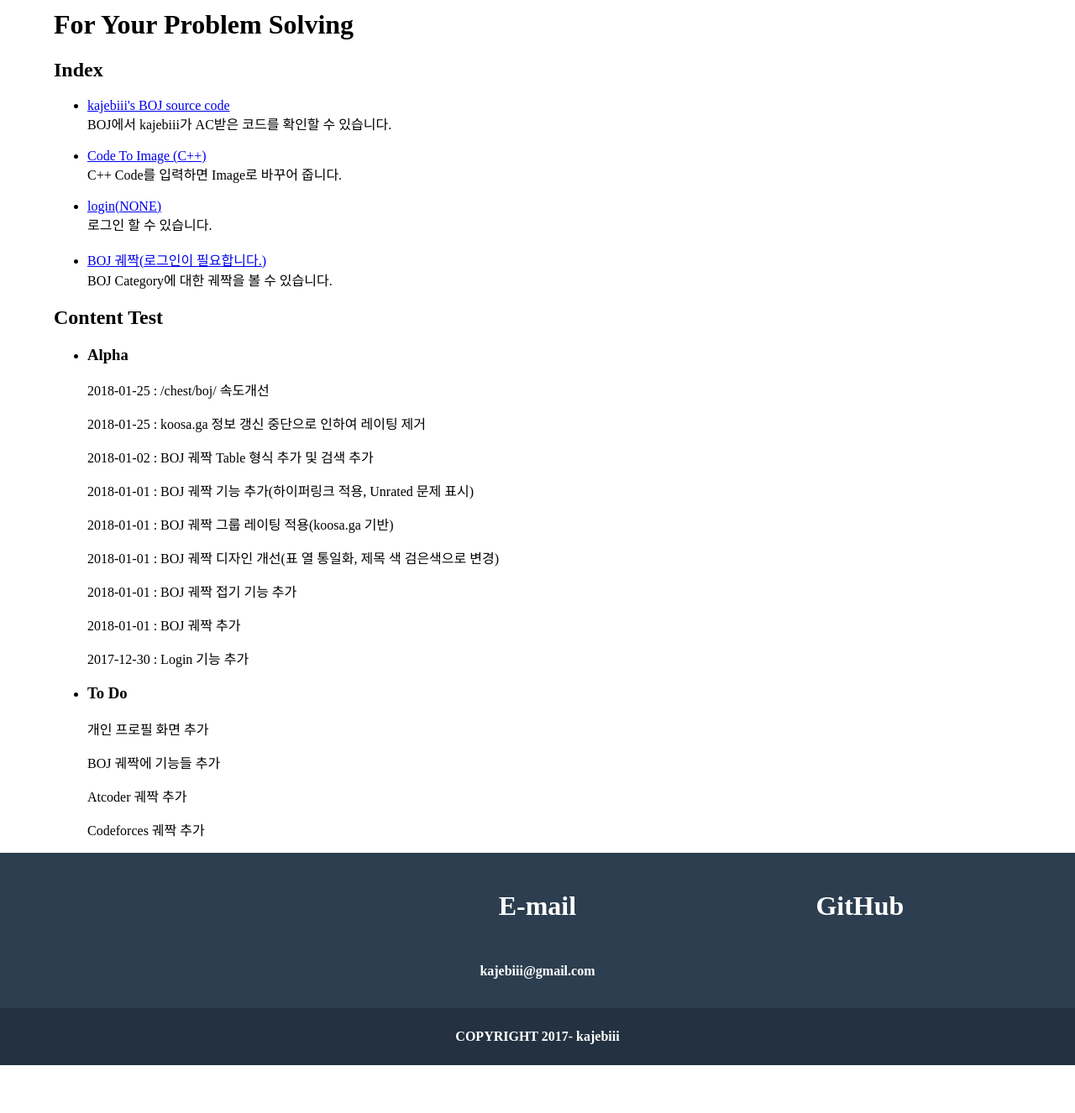
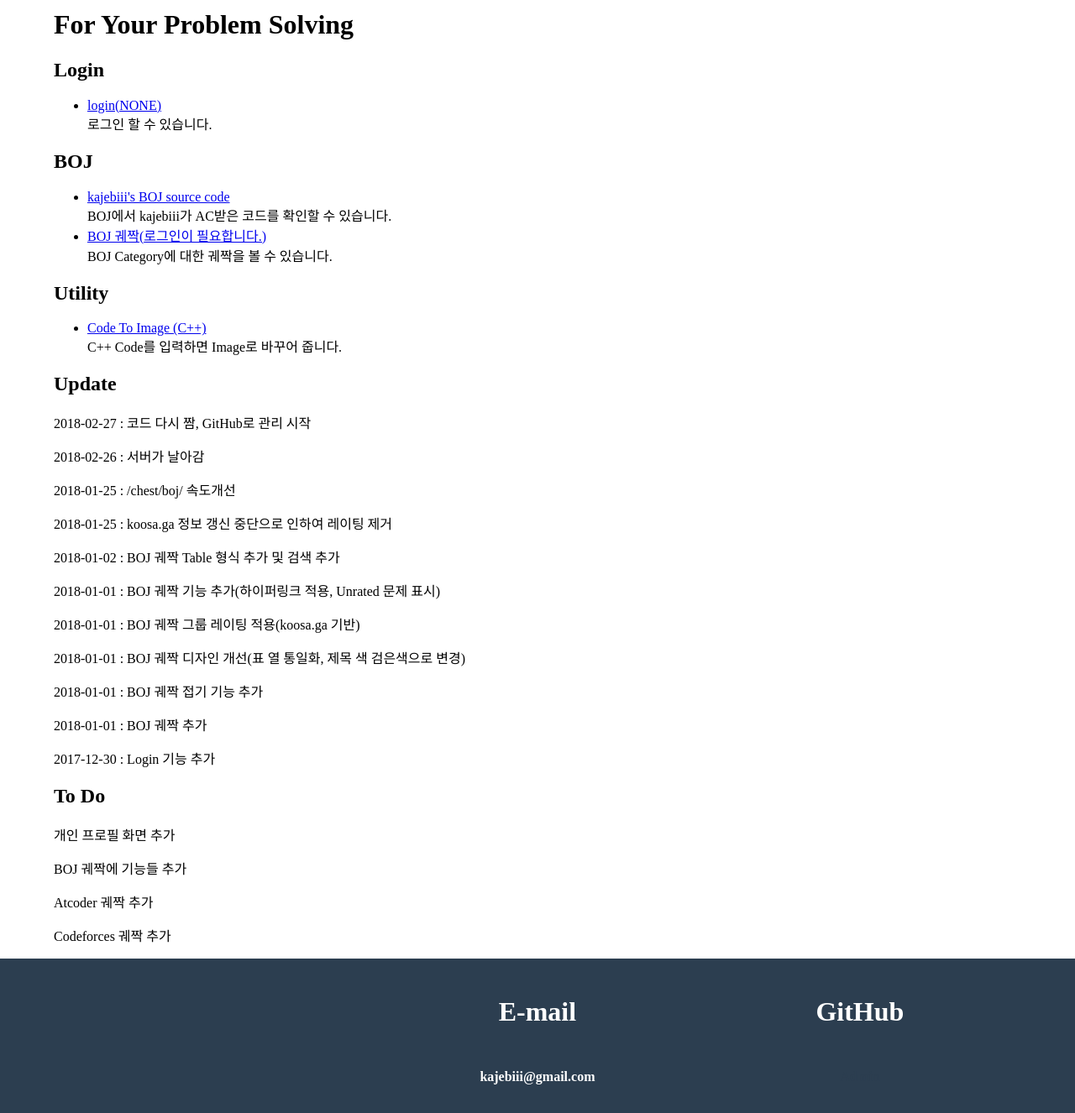
Before and after one commit to kajebiii/ps4u.kajebiii.com, a Flask app: page / in a window 1280 px wide. Shown: the part 60-1386 px from the top of the page at 84% size. Before the commit the page ends 1329 px from the top, so only its background shows below. Run offline with Flask 2, Linux system fonts and the light colour scheme.

Commit message:
delete LICENSE / modify index.html

```diff
--- a/app/templates/index.html
+++ b/app/templates/index.html
@@ -2,30 +2,34 @@
 
 {% block content %}
   <h1>For Your Problem Solving</h1>
-  <h2>Index</h2>
+	<h2>Login</h2>
+	<ul>
+	<li>
+	  <a href="{{ url_for('login') }}">login({{session.get('id_BOJ', 'NONE')}})</a><br>
+	  로그인 할 수 있습니다.
+  </li>
+	</ul>
+  <h2>BOJ</h2>
   <ul>
   <li>
 	  <a href="{{ url_for('bojList') }}">kajebiii's BOJ source code</a><br>
 	  BOJ에서 kajebiii가 AC받은 코드를 확인할 수 있습니다.
-  </li><br>
+  <li>
+	  <a href="{{ url_for('chestBOJ') }}">BOJ 궤짝({{session.get('id_BOJ', '로그인이 필요합니다.')}})</a><br>
+	  BOJ Category에 대한 궤짝을 볼 수 있습니다.
+  </li>
+  </ul>
+	<h2>Utility</h2>
+	<ul>
   <li>
 	  <a href="{{ url_for('codeToImage') }}">Code To Image (C++)</a><br>
 	  C++ Code를 입력하면 Image로 바꾸어 줍니다.
-  </li><br>
-  <li>
-	  <a href="{{ url_for('login') }}">login({{session.get('id_BOJ', 'NONE')}})</a><br>
-	  로그인 할 수 있습니다.<br>
-  </li><br>
-  <li>
-	  <a href="{{ url_for('chestBOJ') }}">BOJ 궤짝({{session.get('id_BOJ', '로그인이 필요합니다.')}})</a><br>
-	  BOJ Category에 대한 궤짝을 볼 수 있습니다.<br>
   </li>
 	</ul>
 
-  <h2>Content Test</h2>
-  <ul>
-  <li>
-	  <h3>Alpha</h3>
+  <h2>Update</h2>
+	<p>2018-02-27 : 코드 다시 짬, GitHub로 관리 시작</p>
+	<p>2018-02-26 : 서버가 날아감</p>
 	<p>2018-01-25 : /chest/boj/ 속도개선</p>
 	<p>2018-01-25 : koosa.ga 정보 갱신 중단으로 인하여 레이팅 제거</p>
 	<p>2018-01-02 : BOJ 궤짝 Table 형식 추가 및 검색 추가</p>
@@ -35,14 +39,11 @@
 	<p>2018-01-01 : BOJ 궤짝 접기 기능 추가</p>
 	<p>2018-01-01 : BOJ 궤짝 추가</p>
 	<p>2017-12-30 : Login 기능 추가</p>
-  </li>
-  <li>
-	  <h3>To Do</h3>
+
+	<h2>To Do</h2>
 	<p>개인 프로필 화면 추가</p>
 	<p>BOJ 궤짝에 기능들 추가</p>
 	<p>Atcoder 궤짝 추가</p>
 	<p>Codeforces 궤짝 추가</p>
-  </li>
-  </ul>
 
 {% endblock content %}
--- a/app/views.py
+++ b/app/views.py
@@ -4,6 +4,17 @@ import os, urllib.parse, html, json
 import flask
 from io import BytesIO
 
+@app.before_request
+def check_login(*arg, **kwargs):
+	if 'login' in kwargs and kwargs['login']:
+		if not flask.session.get('id_BOJ', False):
+			return flask.redirect(flask.url_for('login'));
+@app.before_request
+def check_admin_login(*arg, **kwargs):
+	print(arg, kwargs)
+	if 'admin_login' in kwargs and kwargs['admin_login']:
+		if not flask.session.get('admin', False):
+			return flask.redirect(flask.url_for('admin_login'));
 
 #codeToImage (ONLY C++ to Image)
 @app.route('/codeToImage/text/<string:text>')
@@ -78,7 +89,7 @@ def login():
 			flask.session['id_CF']  = BOJinfo["Codeforces"] if "Codeforces" in BOJinfo else flask.session['id_BOJ'];
 		else:
 			for value in ['id_BOJ', 'id_AC', 'id_CF', 'id_TC']:
-				flask.session[value] = falsek.request.form.get(value, '').strip();
+				flask.session[value] = flask.request.form.get(value, '').strip();
 			return flask.redirect(flask.url_for('index'));
 	return flask.render_template('login/login.html', tagGet = tagGet, tagLogin = tagLogin);
 @app.route('/admin_login/', methods=['GET', 'POST'])
@@ -120,6 +131,7 @@ def error(errorType):
 @app.route('/')
 @app.route('/index/')
 def index():
+	print("hi")
 	return flask.render_template('index.html');
 #FAVICON
 @app.route('/favicon.ico')
```
Also changed, not shown: 1 other file. Lines whose indentation alone changed are shown as unchanged.
